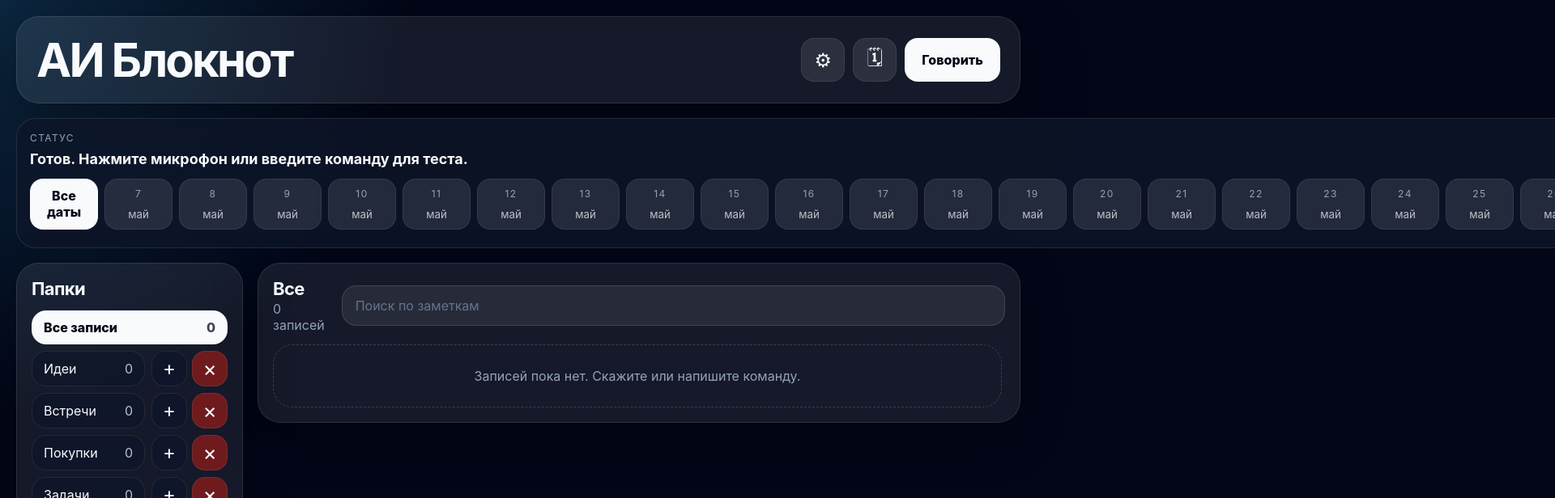
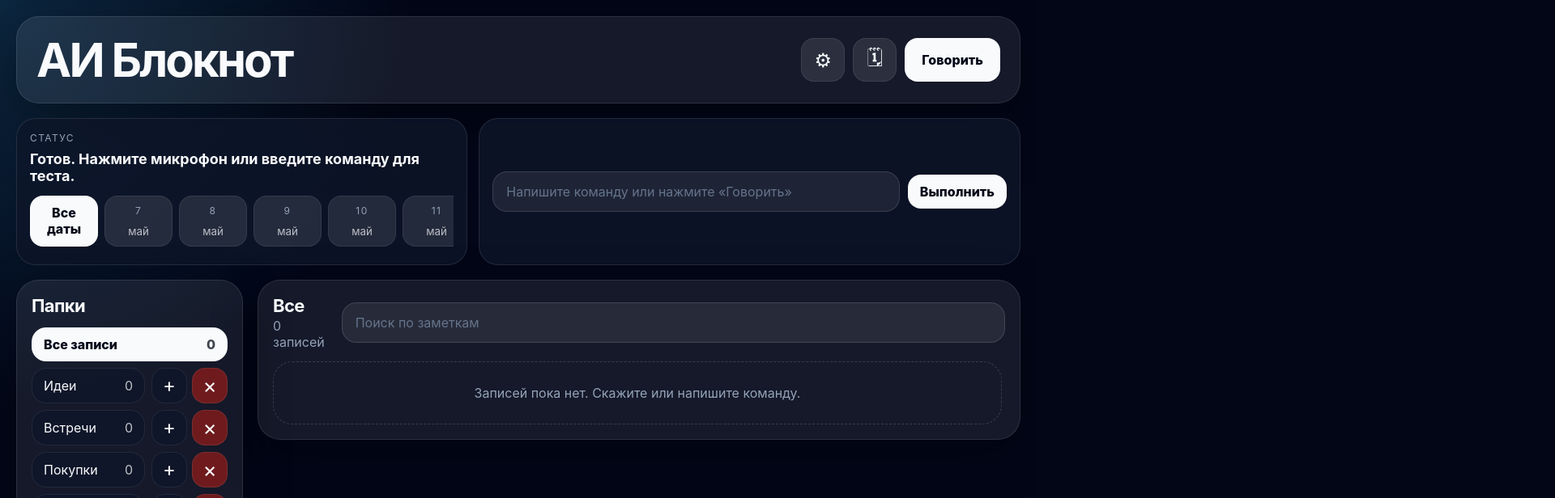
Before and after one commit to byrakov12345-hue/voice-notebook-vercel, a React (Vite) app: page / in a window 1280 px wide. Shown: the top 616 px of the page at 81% size, 1920 px wide, since content can reach past the window. Built offline with nearby package versions, Linux system fonts and the light colour scheme.

Commit message:
Fix quick date strip overflow in status panel

```diff
--- a/src/styles.css
+++ b/src/styles.css
@@ -111,7 +111,9 @@ button.danger { background: #dc2626; color: #fff; }
 button.big { min-height: 54px; padding: 14px 20px; font-weight: 800; }
 
 .status-grid { display: grid; grid-template-columns: 1fr 1.2fr; gap: 14px; margin: 18px 0; }
-.status-card, .manual { min-height: 86px; padding: 16px; border-radius: 24px; border: 1px solid rgba(255,255,255,0.1); background: rgba(15,23,42,0.78); }
+.status-grid > * { min-width: 0; }
+.status-card, .manual { min-height: 86px; min-width: 0; padding: 16px; border-radius: 24px; border: 1px solid rgba(255,255,255,0.1); background: rgba(15,23,42,0.78); }
+.status-card { overflow: hidden; }
 .status-card span { display: block; text-transform: uppercase; letter-spacing: .12em; color: #94a3b8; font-size: 12px; margin-bottom: 8px; }
 .status-card strong { display: block; font-size: 18px; }
 .status-card small { display: block; color: #94a3b8; margin-top: 6px; }
@@ -122,6 +124,8 @@ button.big { min-height: 54px; padding: 14px 20px; font-weight: 800; }
   grid-auto-flow: column;
   grid-auto-columns: 84px;
   gap: 8px;
+  width: 100%;
+  max-width: 100%;
   margin-top: 12px;
   overflow-x: auto;
   overflow-y: hidden;
@@ -140,6 +144,7 @@ button.big { min-height: 54px; padding: 14px 20px; font-weight: 800; }
   scroll-snap-align: start;
   scroll-snap-stop: always;
 }
+.quick-date-strip::-webkit-scrollbar { height: 8px; }
 .quick-date-strip button.active { background: #f8fafc; color: #020617; font-weight: 800; }
 .quick-date-strip button small { color: inherit; opacity: 0.72; margin: 0; }
 .toggle { display: flex; align-items: center; gap: 10px; font-weight: 800; }
```
